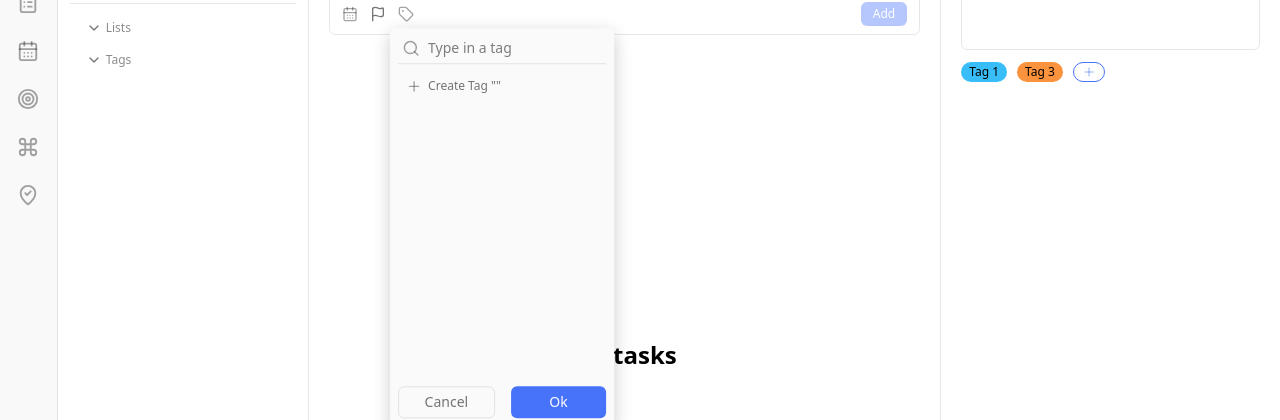
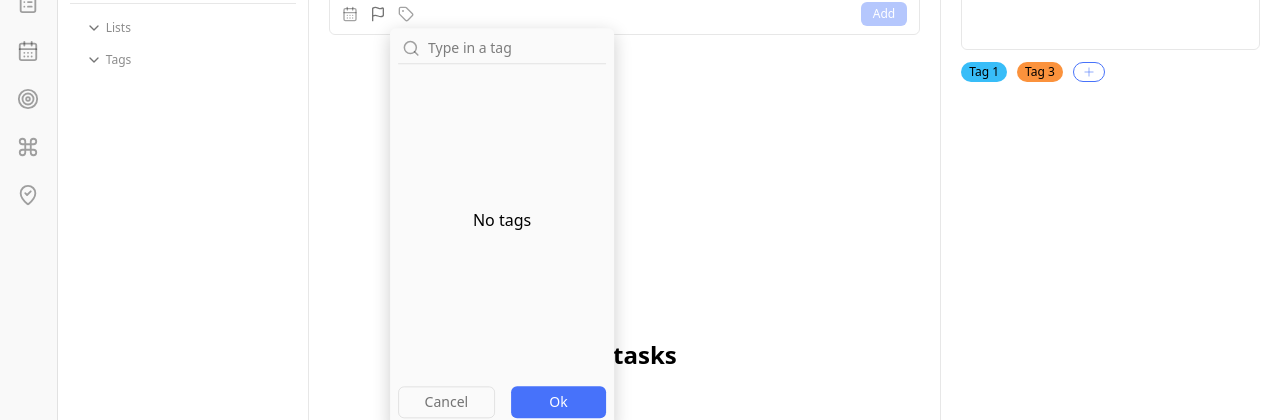
Before and after one commit to anishpawaskar/aimly-frontend, a React (Vite) app: page /projects/1/tasks in a window 1280 px wide. Both pictures are taken after a click on the button 406 px from the left and 141 px from the top of the page. Shown: the part 127-547 px from the top of the page. Built offline with nearby package versions, Linux system fonts and the light colour scheme.

Commit message:
fix: tag selector tag was not showing up

```diff
--- a/src/components/common/tag-selector.jsx
+++ b/src/components/common/tag-selector.jsx
@@ -227,6 +227,7 @@ const TagSelectorHeader = () => {
           {selectedTags.map((selectedTag) => {
             return (
               <button
+                key={selectedTag._id}
                 onClick={() => handleCancelTag(selectedTag)}
                 className="max-w-32 truncate text-xs bg-primary/10 text-primary pl-1 pr-0.5 h-5 rounded-sm flex items-center gap-1 group"
               >
@@ -352,9 +353,11 @@ const TagSelectorContent = ({
 
   const { tags: taskPageTags, setTags, tasks, setTasks } = useTaskPage();
 
-  const filteredTags = TAGS.filter((tag) =>
-    search ? tag.name.toLowerCase().includes(search.toLowerCase()) : true
+  const filteredTags = taskPageTags.filter((tag) =>
+    tag.name.toLowerCase().includes(search.toLowerCase())
   );
+
+  console.log("filterted", filteredTags);
 
   const handleReset = () => {
     if (!tags.length) {
@@ -409,11 +412,11 @@ const TagSelectorContent = ({
       <div className="flex flex-col gap-1.5">
         <TagSelectorHeader />
         <ul className="flex flex-col h-[300px] overflow-y-auto">
-          {!!!filteredTags.length ? (
+          {filteredTags.length > 0 ? (
             filteredTags.map((tag) => {
               return <TagSelectorItem key={tag._id} tag={tag} />;
             })
-          ) : (
+          ) : search ? (
             <li>
               <Button
                 variant={"ghost"}
@@ -427,6 +430,10 @@ const TagSelectorContent = ({
                 </span>
               </Button>
             </li>
+          ) : (
+            <li className="w-full h-full flex items-center justify-center">
+              No tags
+            </li>
           )}
         </ul>
       </div>
```
